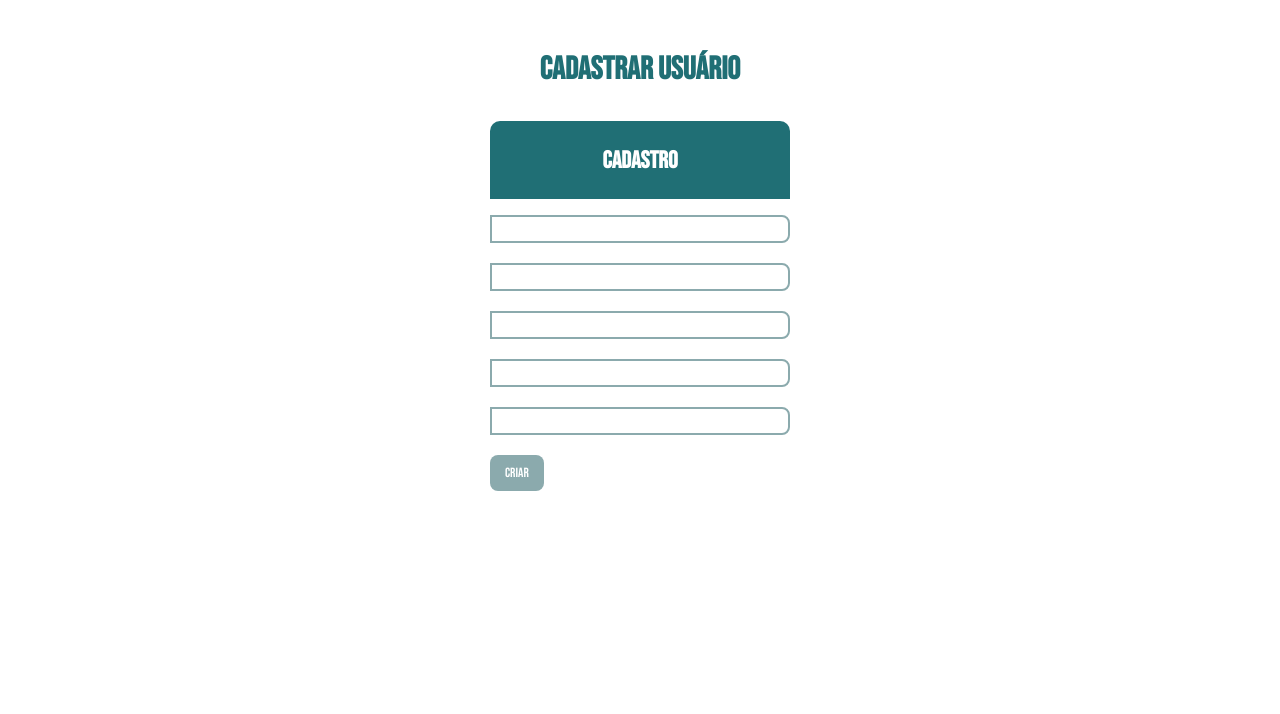
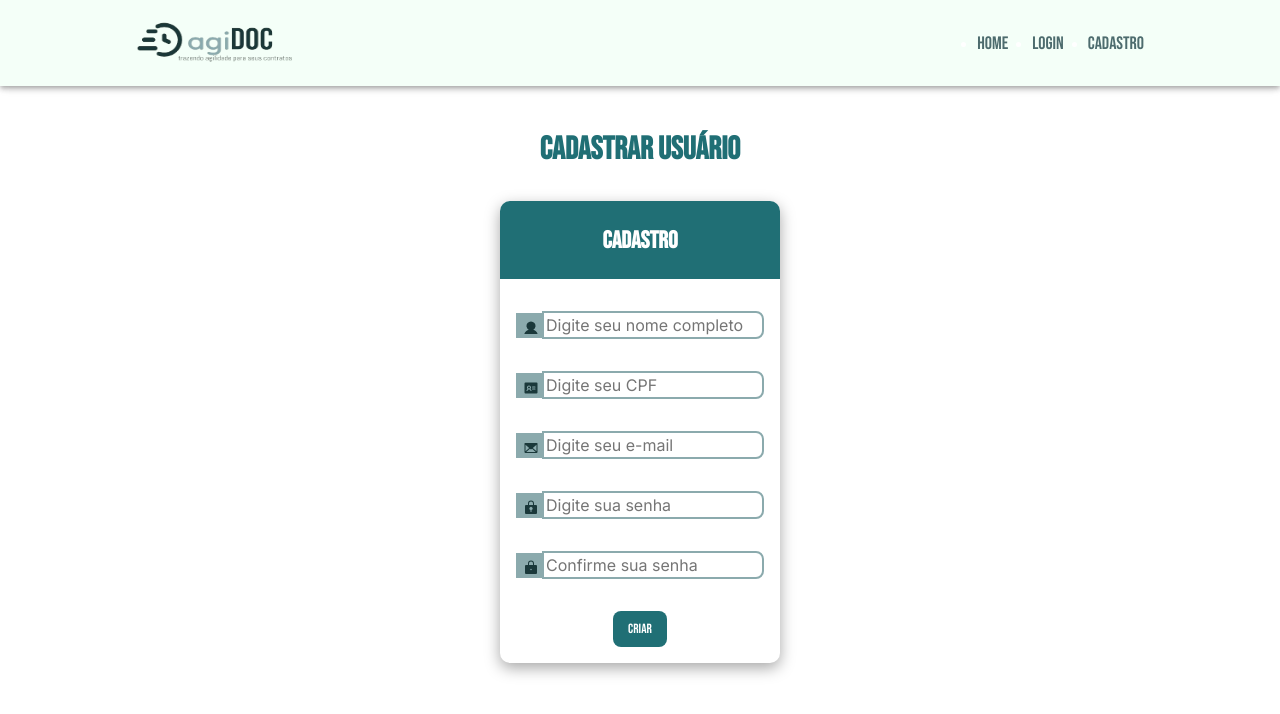
Before and after one commit to Ermeson23/vs13-04-agiDoc, a React (Vite) app: page /register in a window 1280 px wide. Shown: the top 714 px of the page. Built offline with nearby package versions, Linux system fonts and the light colour scheme.

Commit message:
register styles

```diff
--- a/src/pages/login/Login.css
+++ b/src/pages/login/Login.css
@@ -142,7 +142,7 @@
  input:hover::placeholder{
   color: var(--text-white);
  }
- input{
+ .forms input{
   padding:0.125rem;
   border-top-left-radius: 0;
   border-bottom-left-radius: 0;
@@ -154,7 +154,7 @@
   font-family: 'Inter', sans-serif;
  }
 
- p{
+ .forms p{
   text-transform: uppercase;
   text-align: center;
   background-color: var(--light-blue);
--- a/src/pages/register/Register.css
+++ b/src/pages/register/Register.css
@@ -13,36 +13,65 @@
     text-transform: uppercase;
 }
 
-form {
-    width: 300px;
+.reg-form {
+    box-shadow: rgba(0, 0, 0, 0.35) 0px 5px 15px;
+    width: 17.5rem;
+    display: flex;
+    flex-direction: column;
+    justify-content: center;
+    align-items: center;
+    border-radius: 0.625rem;
 }
 
 .form-group {
-    margin-bottom: 20px;
+    display: flex;
+    flex-direction: column;
+    gap: 1rem;
+    justify-content: center;
+    align-items: center;
+    padding: 1rem;
+}
+.input-label{
+    display: flex;
+    align-items: center;
+    justify-content: center;
+
+}
+ input {
+    width: 100%;
+    box-sizing: border-box;
+ }
+
+.reg-button {
+    background-color: var(--blue);
+    color: var(--text-white);
+    padding: 10px 15px;
+    border: none;
+    border-radius: 0.5rem;
+    cursor: pointer;
+    margin: 1rem;
 }
 
-label {
-    display: block;
-    margin-bottom: 5px;
+.reg-button:hover {
+    background-color:var(--light-blue);
+    color: var(--dark-green);
 }
+.reg-form input{
+    padding:0.125rem;
+    border-top-left-radius: 0;
+    border-bottom-left-radius: 0;
+    font-size: 1rem;
+    border: 0.125rem solid var(--light-blue);
+   }
 
-input {
-    width: 100%;
-    padding: 8px;
-    box-sizing: border-box;
-    border: 1px solid #ccc;
-    border-radius: 4px;
+.reg-form span{
+font-family: 'Inter', sans-serif;
+text-transform: uppercase;
+text-align: center;
+background-color: var(--light-blue);
+padding: 0.25rem;
+border-radius: 0.5rem;
+color: var(--dark-green);
+font-weight: 600;
+margin: 0.25rem;
 }
-
-button {
-    background-color: var(--light-blue);
-    color: white;
-    padding: 10px 15px;
-    border: none;
-    border-radius: 4px;
-    cursor: pointer;
-}
-
-button:hover {
-    background-color: #45a049;
-}
--- a/src/pages/register/Register.tsx
+++ b/src/pages/register/Register.tsx
@@ -1,8 +1,9 @@
 import { useForm, SubmitHandler } from 'react-hook-form';
 import { useNavigate } from 'react-router-dom';
 import axios, { AxiosResponse } from 'axios';
-
-import '../../index.css';
+import Header from '../../components/header/Header';
+import { User, LockKey, IdentificationCard, Envelope, Lock} from '@phosphor-icons/react';
+import '../../App.css';
 import './Register.css';
 
 interface UserRegistrationResponse {
@@ -34,37 +35,67 @@ const Register = () => {
   };
 
   return (
+    <div className='page-render'>
     <div className="register-container">
+      <section className="header-section">
+        <Header></Header>
+      </section>
       <h1>Cadastrar usuário</h1>
-      <form onSubmit={handleSubmit(onSubmit)}>
+      <form className="reg-form" onSubmit={handleSubmit(onSubmit)}>
         <h2 className='title'>Cadastro</h2>
         <div className="form-group">
-          <label htmlFor="name">Nome:</label>
-          <input id="name" type="text" {...register('name', { required: true })} />
+          <div className='input-label'>
+            <label htmlFor="name">Nome:</label>
+            <div className="icon-container">
+                <User className='login-icon' weight="fill" />
+                </div>
+            <input id="name" type="text" {...register('name', { required: true })} placeholder='Digite seu nome completo'/>
+          </div>
           {errors.name && <span>Este campo é obrigatório</span>}
         </div>
         <div className="form-group">
-          <label htmlFor="cpf">CPF:</label>
-          <input id="cpf" type="text" {...register('cpf', { required: true })} />
+          <div className='input-label'>
+            <label htmlFor="cpf">CPF:</label>
+            <div className="icon-container">
+                <IdentificationCard className='login-icon' weight="fill" />
+                </div>
+          <input id="cpf" type="text" {...register('cpf', { required: true })} placeholder='Digite seu CPF'/>
+          </div>
           {errors.cpf && <span>Este campo é obrigatório</span>}
         </div>
         <div className="form-group">
+          <div className='input-label'>
           <label htmlFor="email">Seu e-mail:</label>
-          <input id="email" type="text" {...register('email', { required: true })} />
+          <div className="icon-container">
+              <Envelope className='login-icon' weight="fill" />
+              </div>
+          <input id="email" type="text" {...register('email', { required: true })} placeholder='Digite seu e-mail'/>
+          </div>
           {errors.email && <span>Este campo é obrigatório</span>}
         </div>
         <div className="form-group">
+        <div className='input-label'>
           <label>Senha:</label>
-          <input type="password" {...register('password', { required: true })} />
+          <div className="icon-container">
+              <LockKey className='login-icon' weight="fill" />
+              </div>
+          <input type="password" {...register('password', { required: true })} placeholder='Digite sua senha' />
+          </div>
           {errors.password && <span>Este campo é obrigatório</span>}
         </div>
         <div className="form-group">
+        <div className='input-label'>
           <label>Confirmar a Senha:</label>
-          <input type="password" {...register('passwordConfirmation', { required: true })} />
+          <div className="icon-container">
+              <Lock className='login-icon' weight="fill" />
+              </div>
+          <input type="password" {...register('passwordConfirmation', { required: true })} placeholder='Confirme sua senha'/>
+          </div>
           {errors.passwordConfirmation && <span>Este campo é obrigatório</span>}
         </div>
-        <button type="submit">Criar</button>
+        <button className="reg-button" type="submit">Criar</button>
       </form>
+    </div>
     </div>
   );
 };
```
